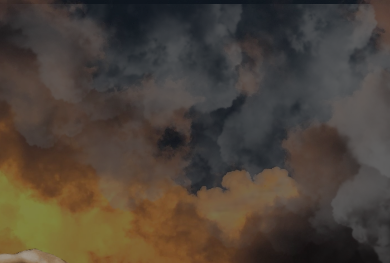
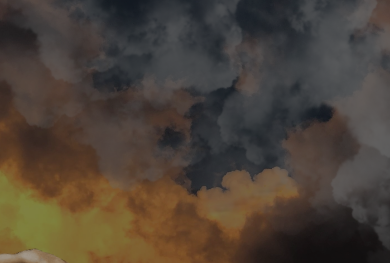
Before and after one commit to LynxJi/portfolio, a plain HTML site: page index.html in a window 390 px wide. Shown: the part 72-335 px from the top of the page. Drawn offline with nearby package versions, Linux system fonts and the light colour scheme.

Commit message:
Update style.css

```diff
--- a/style.css
+++ b/style.css
@@ -835,7 +835,7 @@ button:hover{
     }
     #cloud2 {
         position: relative;
-        transform: translate(-250px, -1070px ) rotate(180deg);
+        transform: translate(-250px, -1090px ) rotate(180deg);
         filter: brightness(.4);
     }
     #close:checked ~ .list__header{
```
